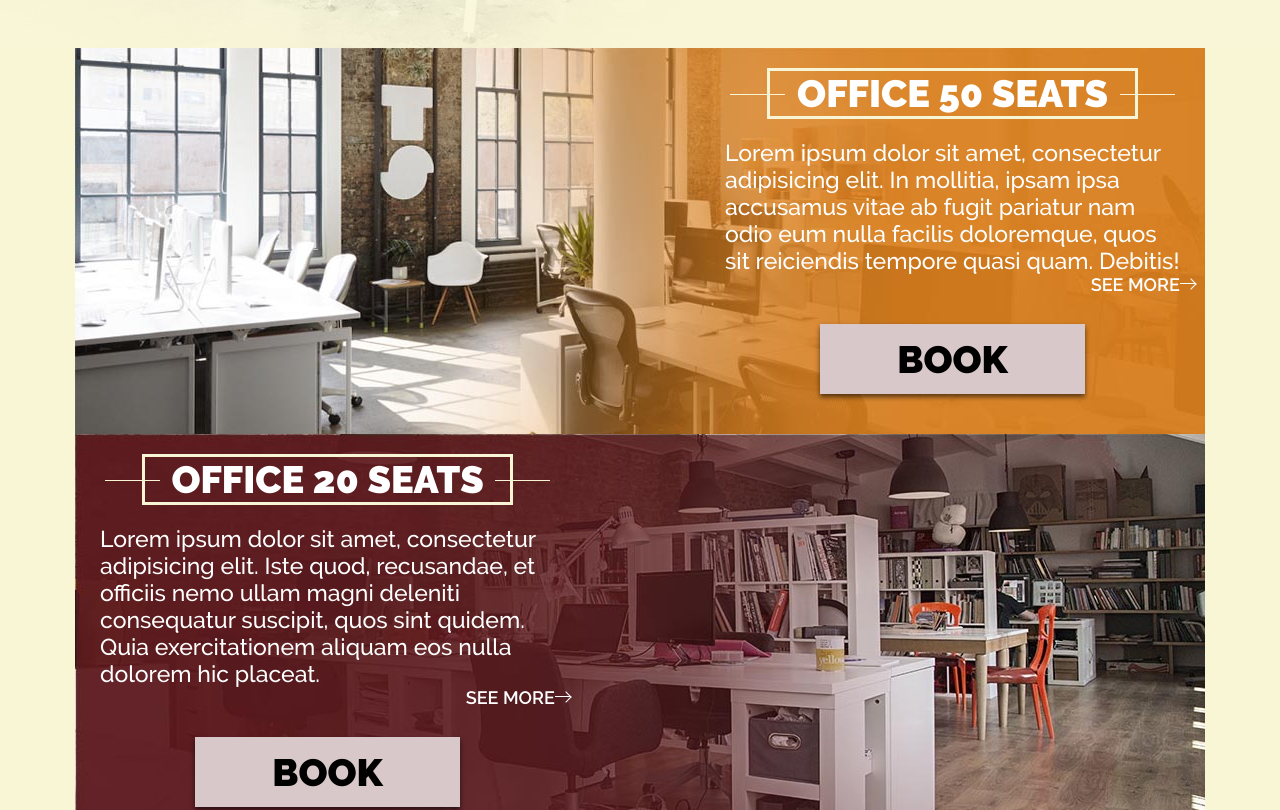
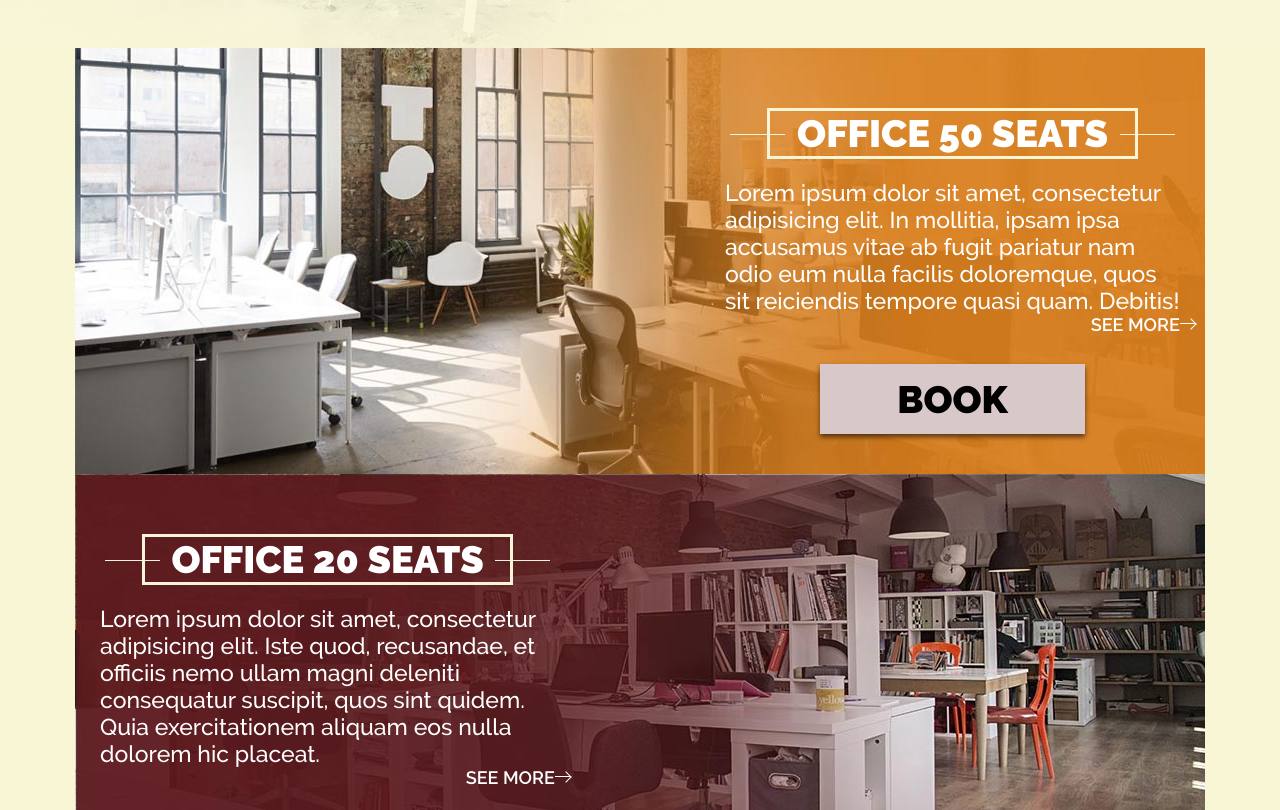
Before and after one commit to SkirataH/Markup_No_2, a plain HTML site: page index.html in a window 1280 px wide. Shown: the part 1449-2259 px from the top of the page. Drawn offline with Linux system fonts and the light colour scheme; files whose address does not match are found by name.

Commit message:
Third Section + Jquery

```diff
--- a/css/style.css
+++ b/css/style.css
@@ -474,7 +474,7 @@ a{
 	color: #fff;
 	font-size: 38px;
 	font-family: Raleway-Black;
-	margin: 20px auto;
+	margin: 60px auto 20px auto;
 }
 .office_info:after, .office_info:before{
 	min-width: 55px;
```
